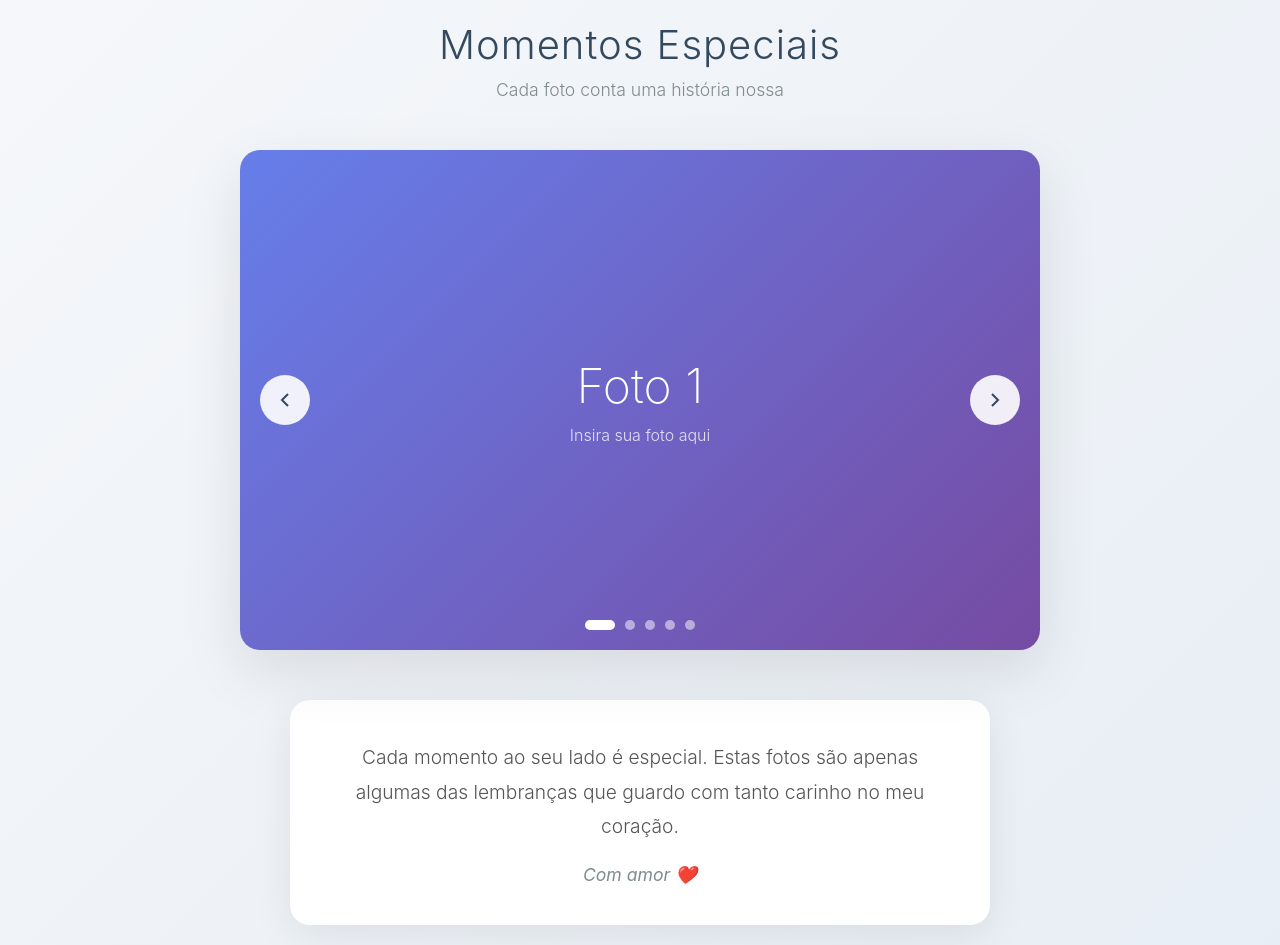
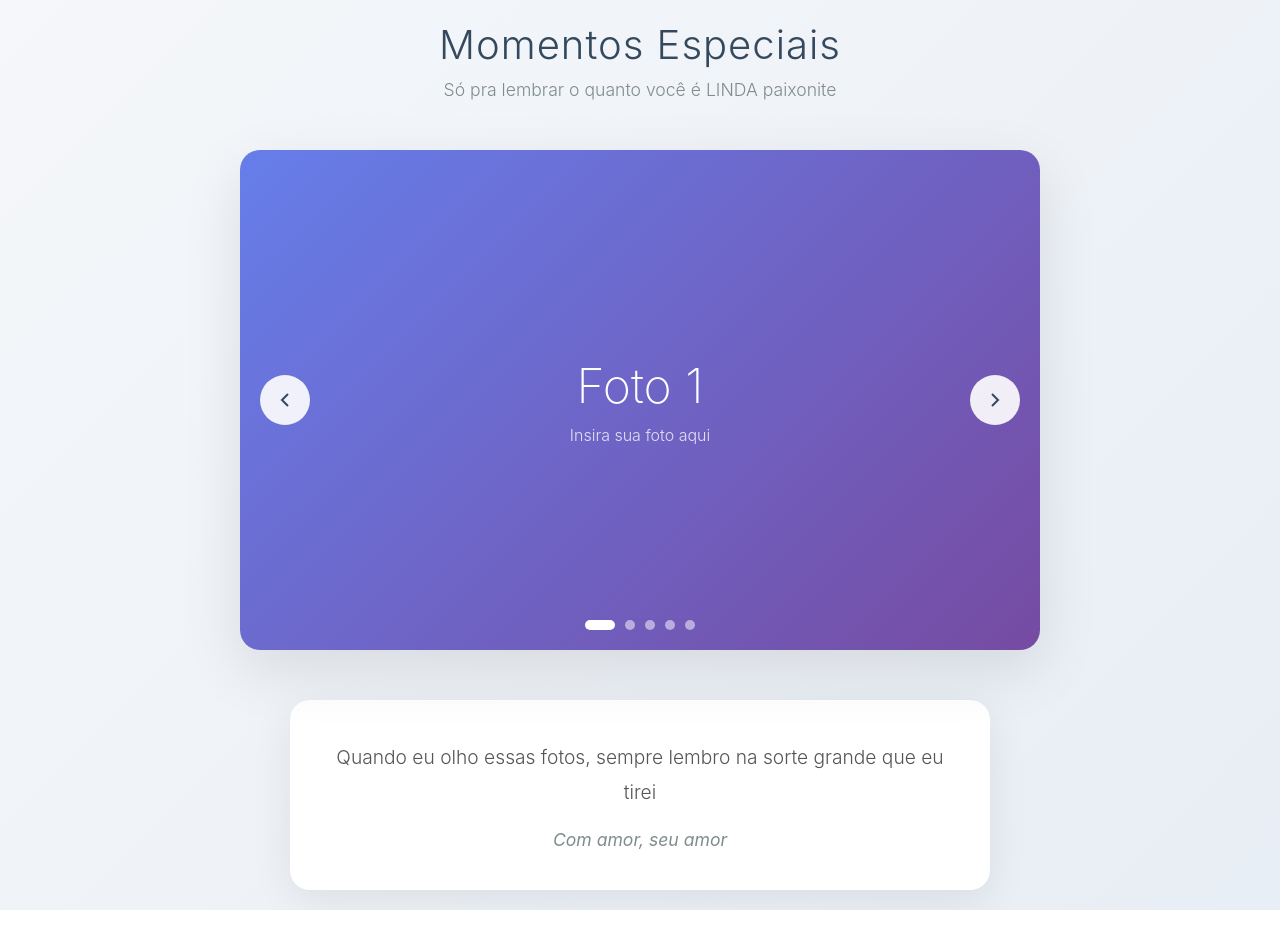
Before and after one commit to NicolasLnR/2611, a plain HTML site: page index.html in a window 1280 px wide. After the commit the page ends 910 px from the top, so only its background shows below. Drawn offline with Linux system fonts and the light colour scheme.

Commit message:
Modify index.html title, subtitle, and messages
Updated the title and subtitle in the HTML file. Changed the message text and signature in the message section.

```diff
--- a/index.html
+++ b/index.html
@@ -3,14 +3,14 @@
 <head>
     <meta charset="UTF-8">
     <meta name="viewport" content="width=device-width, initial-scale=1.0">
-    <title>Para Você ❤️</title>
+    <title>2611 </title>
     <link rel="stylesheet" href="style.css">
 </head>
 <body>
     <div class="container">
         <header class="header">
             <h1 class="title">Momentos Especiais</h1>
-            <p class="subtitle">Cada foto conta uma história nossa</p>
+            <p class="subtitle">Só pra lembrar o quanto você é LINDA paixonite</p>
         </header>
 
         <div class="carousel-container">
@@ -64,15 +64,15 @@
         <div class="message-section">
             <div class="message-card">
                 <p class="message-text">
-                    Cada momento ao seu lado é especial.
-                    Estas fotos são apenas algumas das lembranças
-                    que guardo com tanto carinho no meu coração.
+                    Quando eu olho essas fotos,
+                    sempre lembro na sorte grande que eu tirei
                 </p>
-                <p class="signature">Com amor ❤️</p>
+                <p class="signature">Com amor, seu amor</p>
             </div>
         </div>
     </div>
 
     <script src="script.js"></script>
 </body>
+
 </html>
```
